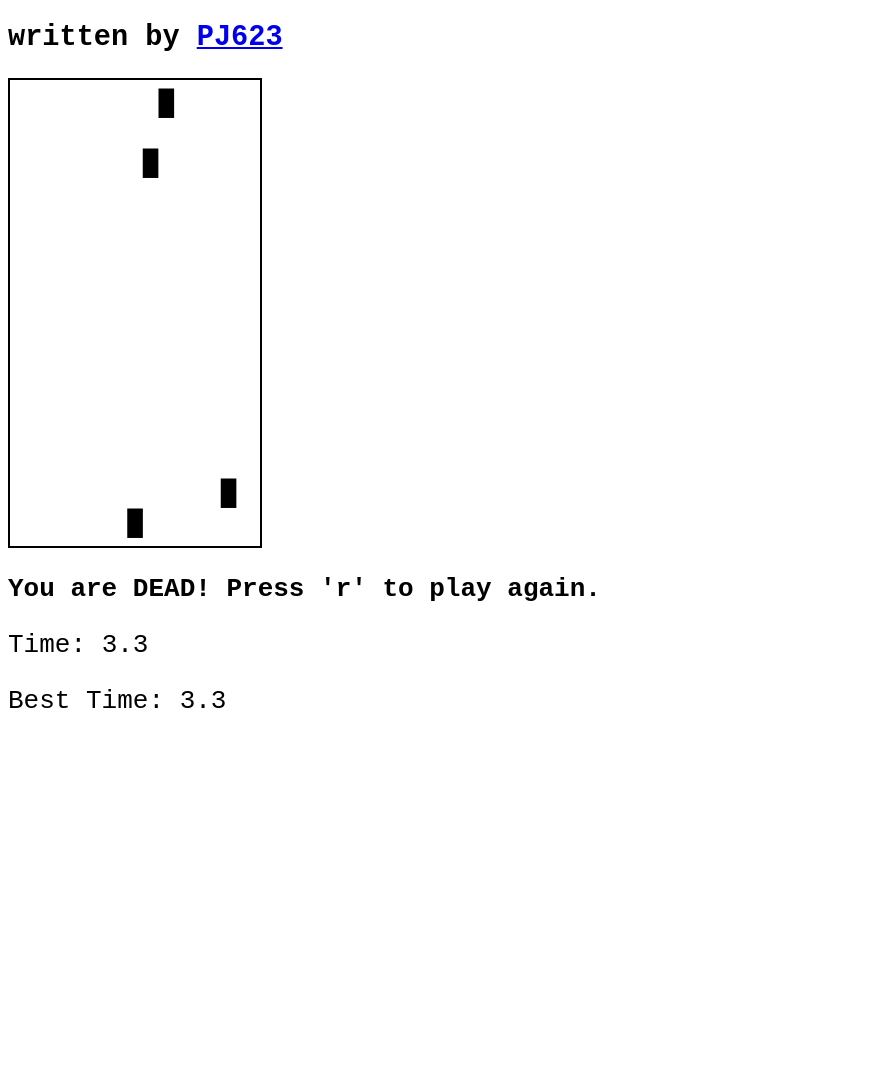
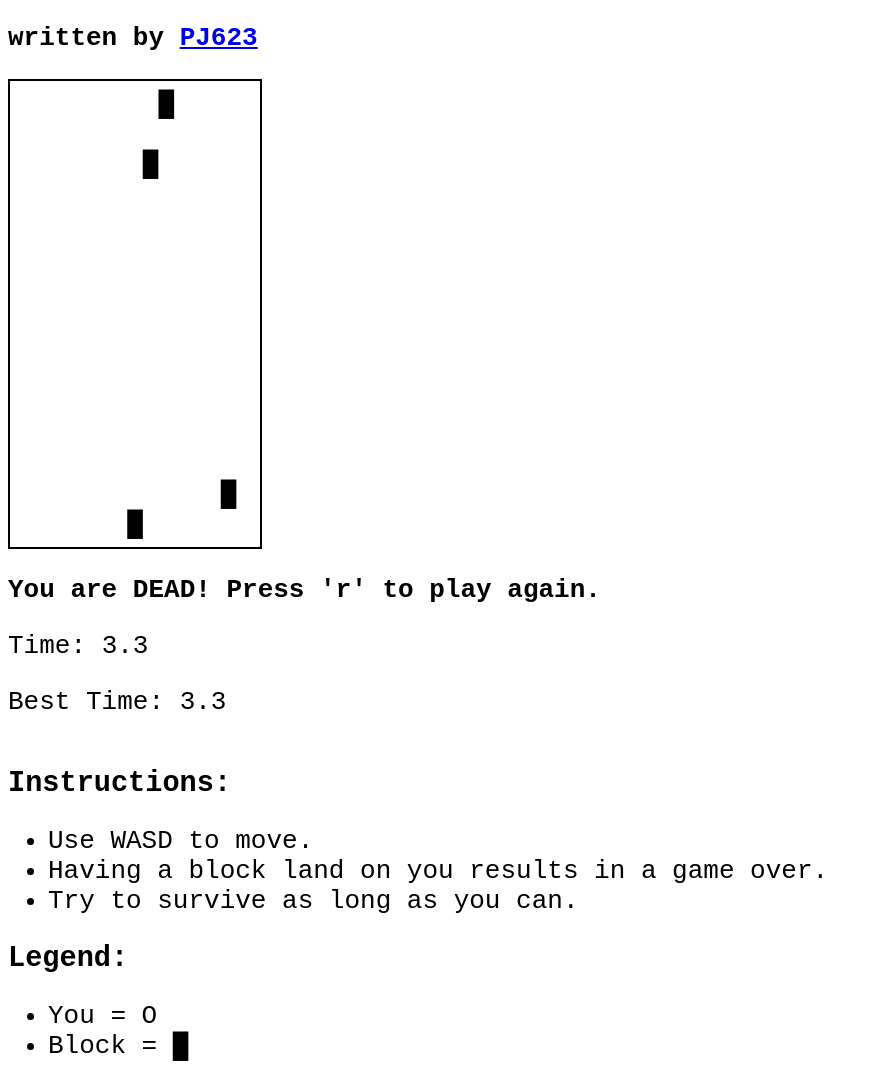
Before and after one commit to PJ623/block-dodger, a plain HTML site: page index.html in a window 1280 px wide. Shown: the part 55-1142 px from the top of the page, without its empty margins (0-877 px from the left). Before the commit the page ends 805 px from the top, so only its background shows below. Drawn offline with Linux system fonts and the light colour scheme.

Commit message:
added instructions

```diff
--- a/index.html
+++ b/index.html
@@ -29,7 +29,7 @@
             display: inline-block;
         }
 
-        #message {
+        .bold {
             font-weight: bold;
         }
     </style>
@@ -37,14 +37,14 @@
 
 <body>
     <h1>Block Dodger</h1>
-    <h2>written by
+    <p class="bold">written by
         <a href="https://github.com/PJ623/block-dodger">PJ623</a>
-    </h2>
+    </p>
     <div class="wrapper">
         <div id="canvas">
 
         </div>
-        <p id="message">
+        <p id="message" class="bold">
         </p>
         <p>
             Time:
@@ -58,6 +58,19 @@
             </span>
         </p>
     </div>
+    <div>
+        <h2>Instructions:</h2>
+        <ul>
+            <li>Use WASD to move.</li>
+            <li>Having a block land on you results in a game over.</li>
+            <li>Try to survive as long as you can.</li>
+        </ul>
+        <h2>Legend:</h2>
+        <ul>
+            <li>You = O</li>
+            <li>Block = &#9608;</li>
+        </ul>
+    </div>
     <script src="game.js"></script>
     <script src="entities.js"></script>
     <script src="main.js"></script>
```
